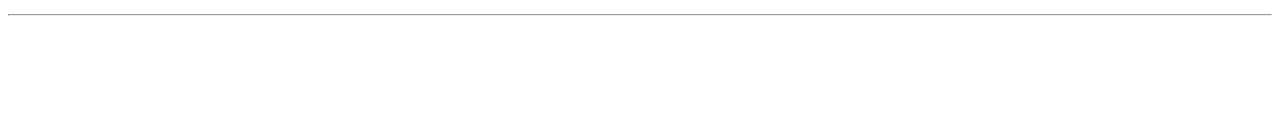
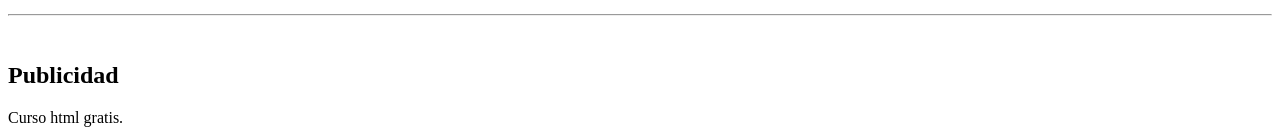
Before and after one commit to Juan-Lop24/MiPrimeraPaginaWeb, a plain HTML site: page index.html in a window 1280 px wide. Shown: the part 2128-2268 px from the top of the page. Before the commit the page ends 2178 px from the top, so only its background shows below. Drawn offline with Linux system fonts and the light colour scheme.

Commit message:
Agregar aside publicitario

```diff
--- a/index.html
+++ b/index.html
@@ -120,6 +120,10 @@
      <!--Crear barra de navegación-->
     <hr>
     <br>
-
+    <aside>
+        <h2>Publicidad</h2>
+        <p>Curso html gratis.</p>
+    </aside>
+    <!--Agregar aside publicitario-->
 </body>
 </html>
```
Also changed, not shown: 1 other file.
